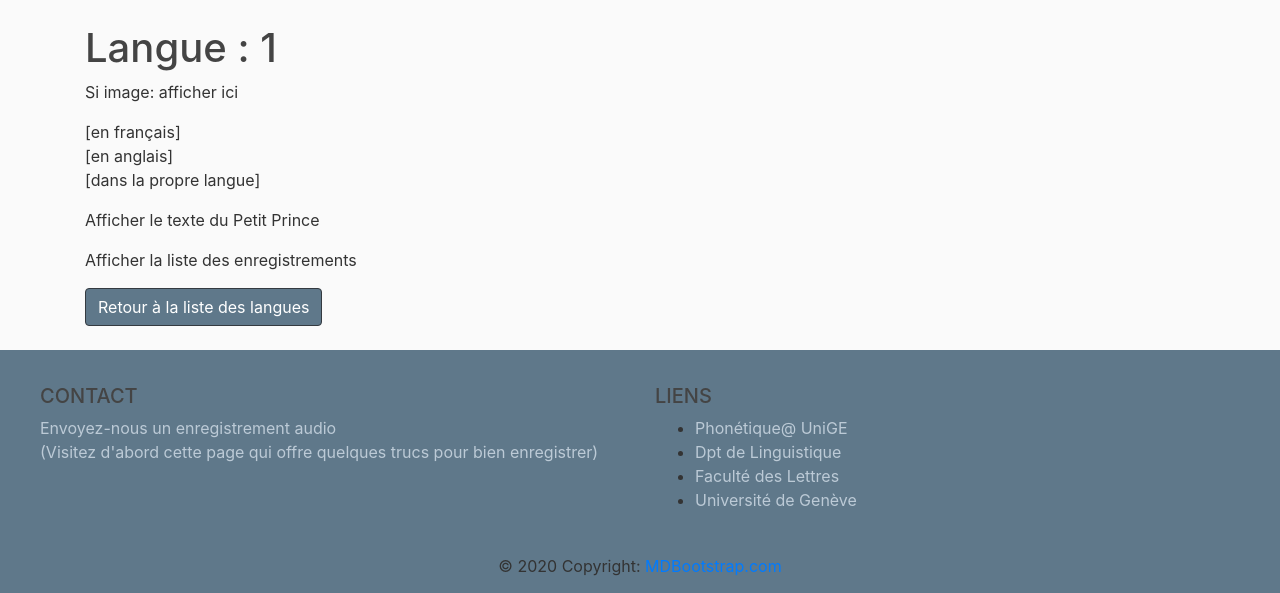
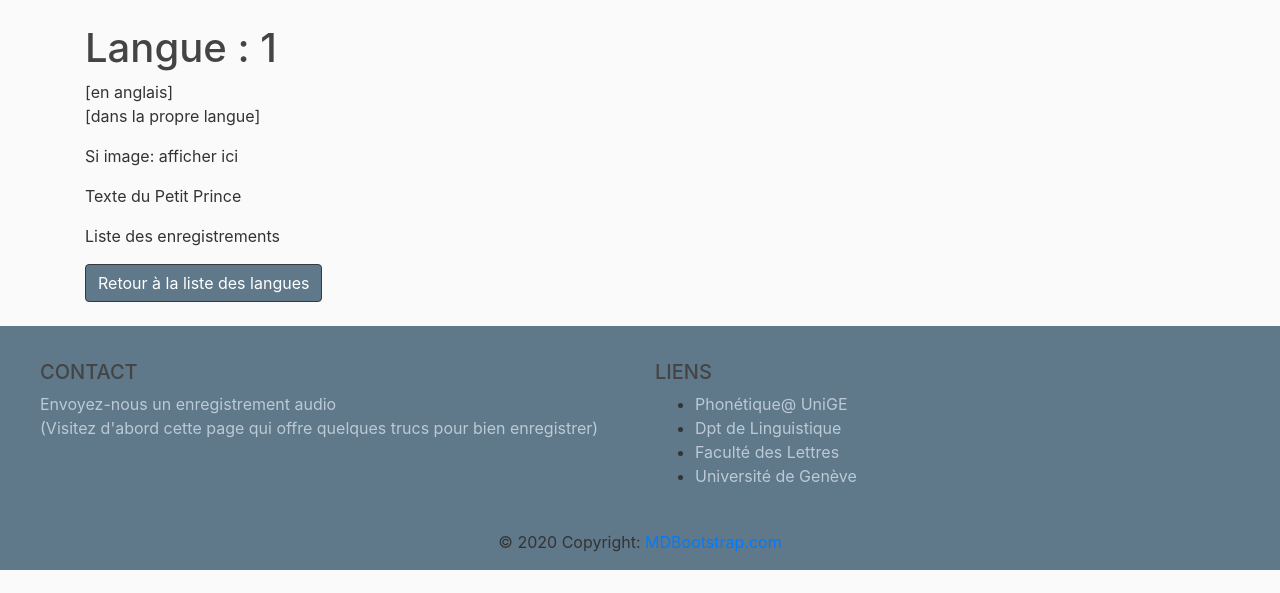
Before and after one commit to ConstiDami/ProjetPetitPrince, a Flask app: page /langue/1 in a window 1280 px wide. Shown: the part 56-649 px from the top of the page. Run offline with Flask 2, Linux system fonts and the light colour scheme; some libraries are stand-ins or nearby versions.

Commit message:
Update langue.html

```diff
--- a/Prince2020/templates/langue.html
+++ b/Prince2020/templates/langue.html
@@ -2,15 +2,14 @@
 {% block content %}
   <h1>Langue : {{title}}</h1>
 
+  <p>[en anglais]<br>
+  [dans la propre langue]</p>
+
   <p>Si image: afficher ici</p>
 
-  <p>[en français]<br>
-  [en anglais]<br>
-  [dans la propre langue]</p>
+  <p>Texte du Petit Prince</p>
 
-  <p>Afficher le texte du Petit Prince</p>
-
-  <p>Afficher la liste des enregistrements</p>
+  <p>Liste des enregistrements</p>
 
   <a class="btn btn-dark bg-steel" href="/liste_langues">Retour à la liste des langues</a>
   <br>
```
